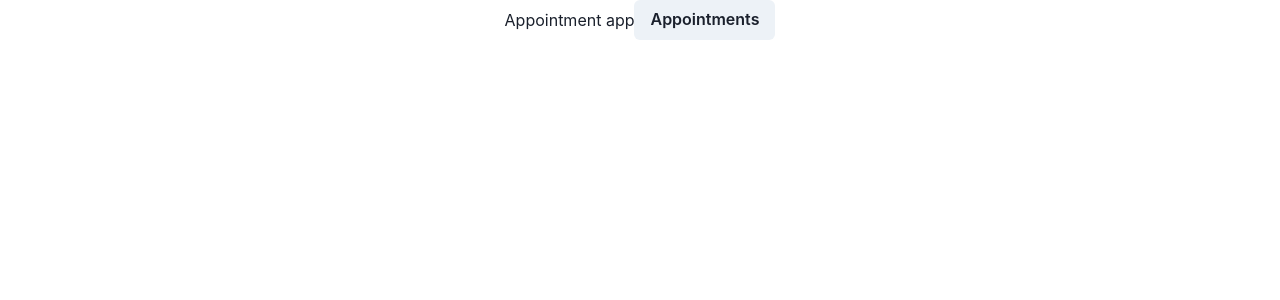
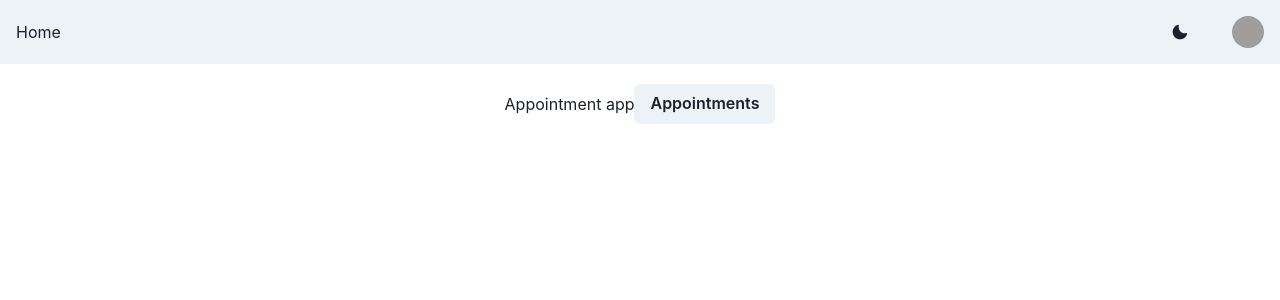
Before and after one commit to shiwam-C114/appointment-app, a React (Vite) app: page / in a window 1280 px wide. Shown: the top 300 px of the page. Built offline with nearby package versions, Linux system fonts and the light colour scheme; grey boxes are pictures that could not be loaded.

Commit message:
navbar added

```diff
--- a/package.json
+++ b/package.json
@@ -9,6 +9,7 @@
     "preview": "vite preview"
   },
   "dependencies": {
+    "@chakra-ui/icons": "^2.0.4",
     "@chakra-ui/react": "^2.2.4",
     "@emotion/react": "^11.9.3",
     "@emotion/styled": "^11.9.3",
--- /dev/null
+++ b/src/components/Navbar.jsx
@@ -0,0 +1,74 @@
+
+import {
+  Box,
+  Flex,
+  Avatar,
+  Button,
+  Menu,
+  MenuButton,
+  MenuList,
+  MenuItem,
+  MenuDivider,
+  useDisclosure,
+  useColorModeValue,
+  Stack,
+  useColorMode,
+  Center,
+} from '@chakra-ui/react';
+import { MoonIcon, SunIcon } from '@chakra-ui/icons';
+import { Link } from 'react-router-dom';
+
+
+export default function Nav() {
+  const { colorMode, toggleColorMode } = useColorMode();
+  const { isOpen, onOpen, onClose } = useDisclosure();
+  return (
+    <>
+      <Box margin={"0 0 20px 0"} bg={useColorModeValue('gray.100', 'gray.900')} px={4}>
+        <Flex h={16} alignItems={'center'} justifyContent={'space-between'}>
+          <Link to={"/"} >Home</Link>
+
+          <Flex alignItems={'center'}>
+            <Stack direction={'row'} spacing={7}>
+              <Button onClick={toggleColorMode}>
+                {colorMode === 'light' ? <MoonIcon /> : <SunIcon />}
+              </Button>
+
+              <Menu>
+                <MenuButton
+                  as={Button}
+                  rounded={'full'}
+                  variant={'link'}
+                  cursor={'pointer'}
+                  minW={0}>
+                  <Avatar
+                    size={'sm'}
+                    src={'https://avatars.dicebear.com/api/male/username.svg'}
+                  />
+                </MenuButton>
+                <MenuList alignItems={'center'}>
+                  <br />
+                  <Center>
+                    <Avatar
+                      size={'2xl'}
+                      src={'https://avatars.dicebear.com/api/male/username.svg'}
+                    />
+                  </Center>
+                  <br />
+                  <Center>
+                    <p>Username</p>
+                  </Center>
+                  <br />
+                  <MenuDivider />
+                  <MenuItem>Your Servers</MenuItem>
+                  <MenuItem>Account Settings</MenuItem>
+                  <MenuItem>Logout</MenuItem>
+                </MenuList>
+              </Menu>
+            </Stack>
+          </Flex>
+        </Flex>
+      </Box>
+    </>
+  );
+}
--- a/src/main.jsx
+++ b/src/main.jsx
@@ -9,13 +9,14 @@
 import Login from "./pages/Login";
 import AddApp from "./pages/AddApp";
 import  { AuthProvider } from "./context/AuthContext";
+import Nav from "./components/Navbar";
 
 ReactDOM.createRoot(document.getElementById("root")).render(
   <React.StrictMode>
     <ChakraProvider>
       <BrowserRouter>
       <AuthProvider>
-
+<Nav></Nav>
         <Routes>
           <Route path="/" element={<Home />} />
           <Route path="/login" element={<Login />} />
```
Also changed, not shown: 1 other file (tests, documents, lock files or other folders).
